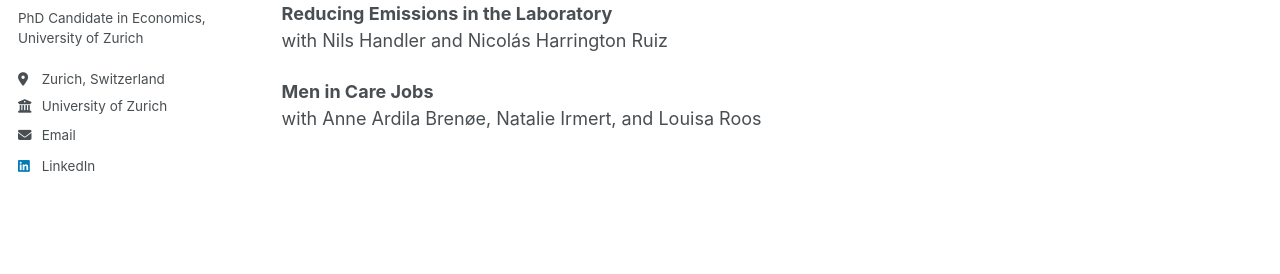
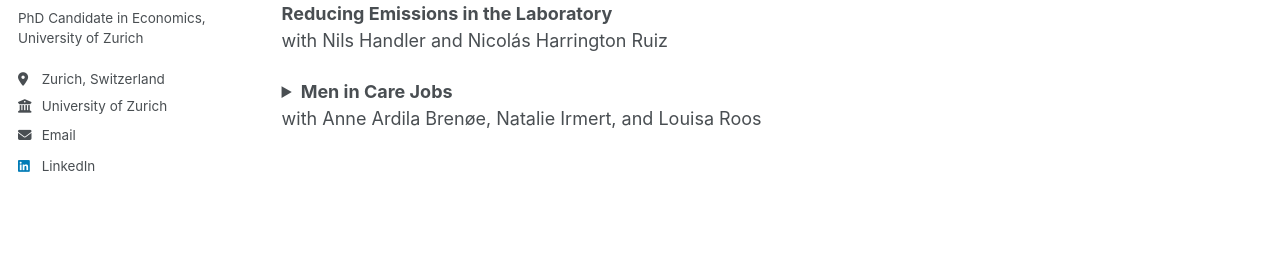
Before and after one commit to daphnerutnam/daphnerutnam.github.io, a Jekyll site: the page built from _pages/publications.md, in a window 1280 px wide. Shown: the part 356-630 px from the top of the page. Built offline with Jekyll 4.4.1, drawn with Linux system fonts in a browser that asks for light colours; a style sheet for code colours, icons or effects is not loaded; some of the changed text lies outside the part shown.

Commit message:
Enhance publication entry with details for 'Men in Care Jobs'
Added a detailed summary for the publication 'Men in Care Jobs' to provide context and insights on the gender gap in care occupations.

```diff
--- a/_pages/publications.md
+++ b/_pages/publications.md
@@ -19,5 +19,6 @@ We study how adolescents' second-order beliefs about their parents' occupational
 **Reducing Emissions in the Laboratory**<br>
 with Nils Handler and Nicolás Harrington Ruiz
 
-**Men in Care Jobs**<br>
-with Anne Ardila Brenøe, Natalie Irmert, and Louisa Roos
+<details><summary><strong>Men in Care Jobs</strong> <br> with Anne Ardila Brenøe, Natalie Irmert, and Louisa Roos</summary>
+Demand for care workers is rising, yet men remain starkly underrepresented in care occupations. Drawing on original surveys of adolescents, data from a large apprenticeship platform, longitudinal administrative education records, and the Swiss Labour Force Survey, we study why few boys choose care in Switzerland's vocational education system. We provide a descriptive analysis of who selects into care, what beliefs and misperceptions may underlie the gender gap, and how men in care fare over time, with lessons for policies to diversify the care workforce.
+</details>
```
